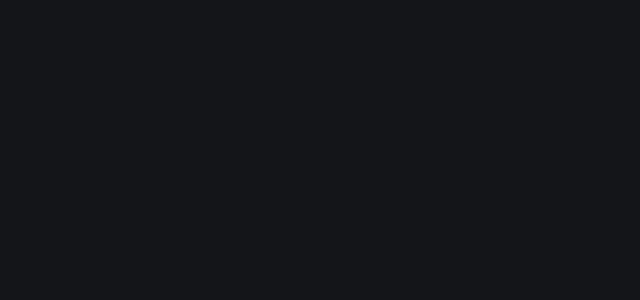
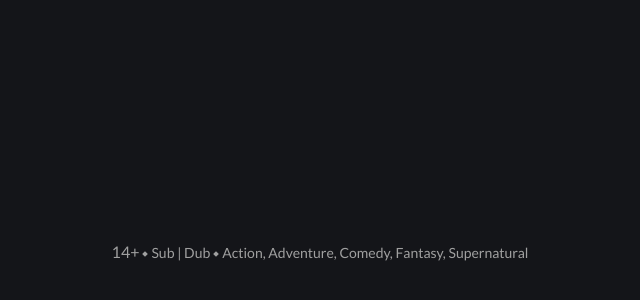
Before and after one commit to siwachs/Crunchyroll-Anime-Streaming, a Next.js app: page / in a window 1280 px wide. Shown: the part 3596-3896 px from the top of the page, without its empty margins (320-960 px from the left). Built offline with nearby package versions, Linux system fonts and the light colour scheme.

Commit message:
benner css

```diff
--- a/src/app/(main)/_components/banner/banner.css
+++ b/src/app/(main)/_components/banner/banner.css
@@ -91,3 +91,11 @@
   min-height: 0;
   text-align: center;
 }
+
+.rhombus::before {
+  --meta-color: #a0a0a0;
+  @apply mx-1 inline-block size-1 bg-[var(--meta-color)];
+
+  content: "";
+  transform: translateY(-50%) rotate(45deg);
+}
--- a/src/app/(main)/_components/banner/banner.tsx
+++ b/src/app/(main)/_components/banner/banner.tsx
@@ -46,7 +46,16 @@ const Banner = () => {
 
                   <div className="carousel-card-container-body">
                     <h2 className="sr-only">[No RU] Blue Exorcist S4</h2>
-                    <div className="mb-5 mt-3 inline-block overflow-hidden text-ellipsis whitespace-nowrap"></div>
+
+                    <div className="mb-5 mt-3 inline-block select-none overflow-hidden text-ellipsis whitespace-nowrap text-[#a0a0a0]">
+                      <span className="mb-5 mt-3 inline-block">14+</span>
+                      <span className="rhombus relative inline text-sm/leading-4.5">
+                        Sub | Dub
+                      </span>
+                      <span className="rhombus relative inline text-sm/leading-4.5">
+                        Action, Adventure, Comedy, Fantasy, Supernatural
+                      </span>
+                    </div>
                   </div>
                 </div>
               </div>
```
